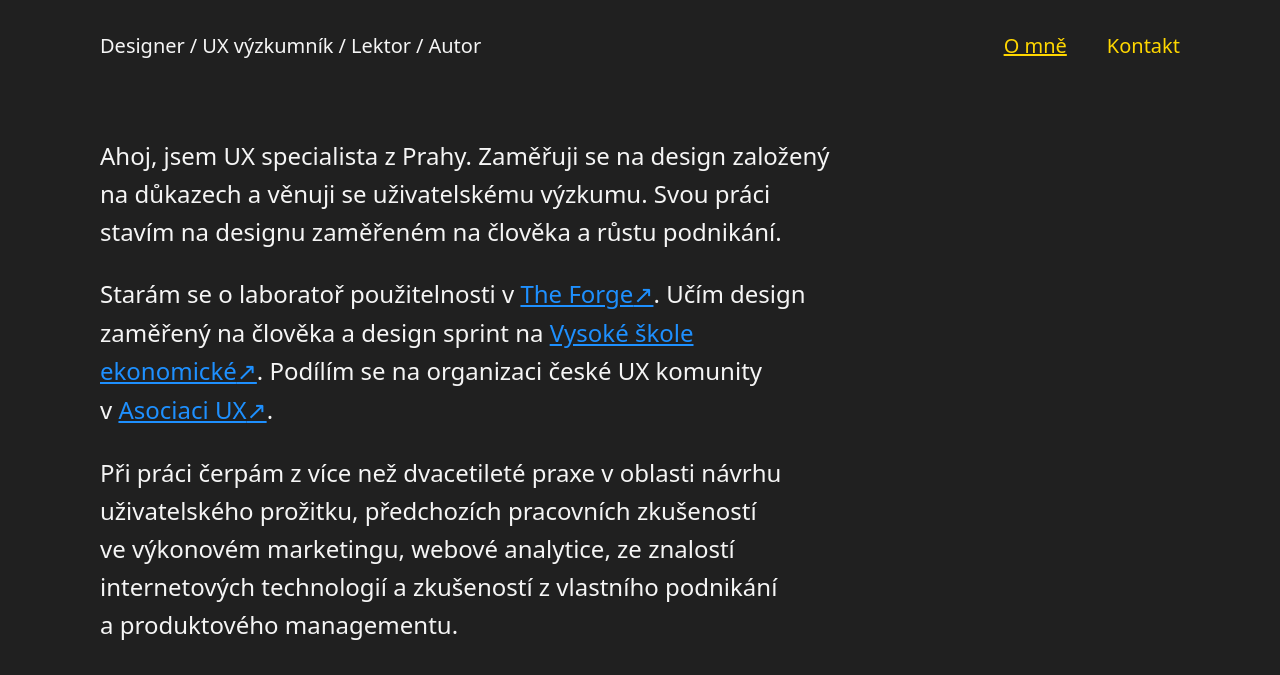
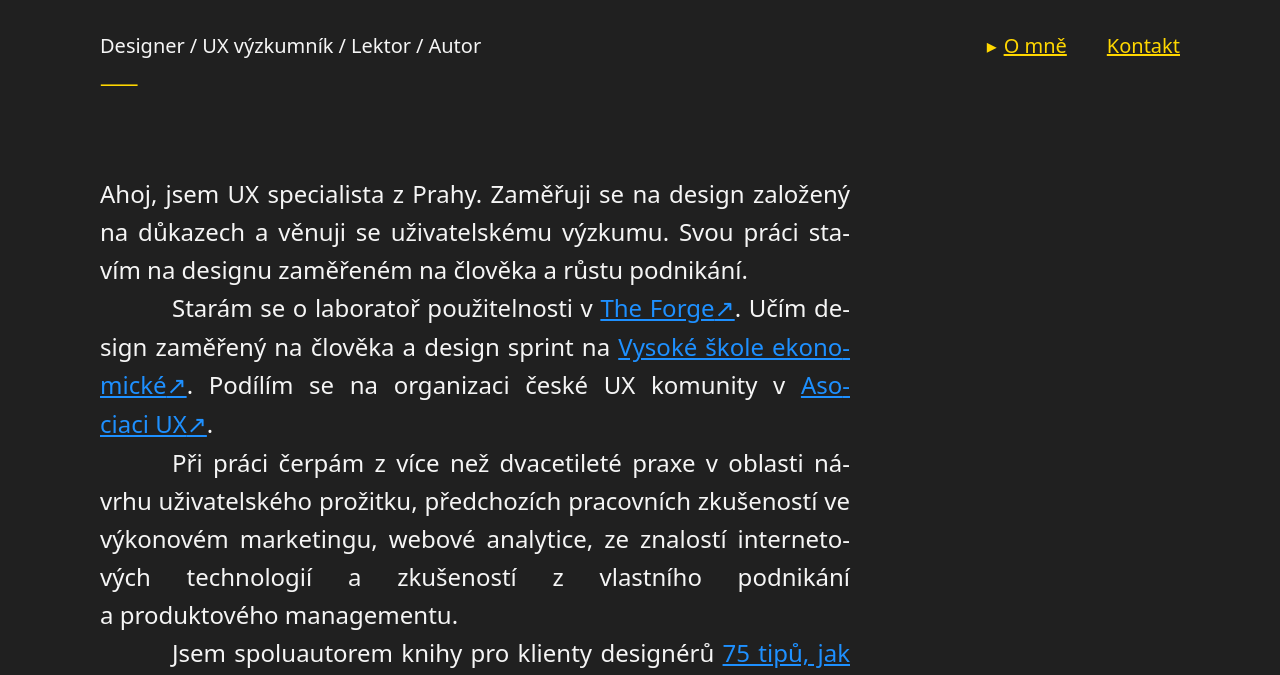
Before and after one commit to garcon/martinkopta.cz, a plain HTML site: page index.html in a window 1280 px wide. Shown: the part 109-784 px from the top of the page. Drawn offline with Linux system fonts and the light colour scheme; a web font is replaced by a local one.

Commit message:
Refactor main content structure and enhance typography styles for better readability

```diff
--- a/index.html
+++ b/index.html
@@ -31,14 +31,16 @@
     </header>
     <main>
         <article>
-            <p>Ahoj, jsem UX specialista z Prahy. Zaměřuji se na design založený na důkazech a věnuji se uživatelskému výzkumu. Svou práci stavím na designu zaměřeném na člověka a růstu podnikání.</p>
-            <p>Starám se o laboratoř použitelnosti v <a href="https://theforge.cz/">The Forge</a>. Učím design zaměřený na člověka a design sprint na <a href="https://kme.vse.cz/studium/magisterske-studium/magisterska-specializace-ux-vyzkum-a-design/">Vysoké škole ekonomické</a>. Podílím se na organizaci české UX komunity v <a href="https://asociaceux.cz/">Asociaci UX</a>.</p>
-            <p>Při práci čerpám z více než dvacetileté praxe v oblasti návrhu uživatelského prožitku, předchozích pracovních zkušeností ve výkonovém marketingu, webové analytice, ze znalostí internetových technologií a zkušeností z vlastního podnikání a produktového managementu.</p>
-            <p>Jsem spoluautorem knihy pro klienty designérů <a href="https://rsow.cz/75tipu">75 tipů, jak si říct o web</a> a online projektu <a href="https://rsow.cz/">#řeknisioweb</a>.</p>
+            <section>
+                <p>Ahoj, jsem UX specialista z Prahy. Zaměřuji se na design založený na důkazech a věnuji se uživatelskému výzkumu. Svou práci stavím na designu zaměřeném na člověka a růstu podnikání.</p>
+                <p>Starám se o laboratoř použitelnosti v <a href="https://theforge.cz/">The Forge</a>. Učím design zaměřený na člověka a design sprint na <a href="https://kme.vse.cz/studium/magisterske-studium/magisterska-specializace-ux-vyzkum-a-design/">Vysoké škole eko&shy;no&shy;mické</a>. Podílím se na organizaci české UX komunity v <a href="https://asociaceux.cz/">Aso&shy;ciaci UX</a>.</p>
+                <p>Při práci čerpám z více než dvacetileté praxe v oblasti návrhu uživatelského prožitku, předchozích pracovních zkušeností ve vý&shy;kono&shy;vém marketingu, webové analytice, ze zna&shy;lostí internetových technologií a zkušeností z vlastního podnikání a produktového mana&shy;gementu.</p>
+                <p>Jsem spoluautorem knihy pro klienty designérů <a href="https://rsow.cz/75tipu">75 tipů, jak si říct o web</a> a online projektu <a href="https://rsow.cz/">#řeknisioweb</a>.</p>
+            </section>
         </article>
     </main>
     <footer>
-        <p>Martin Kopta, <a href="tel:+420604917881">+420 604 917 881</a>, <a href="mailto:hi@martinkopta.cz">hi@martinkopta.cz</a>, <a href="https://ares.gov.cz/ekonomicke-subjekty?ico=69352402">IČ 693 52 402</a>
+        <p>Martin Kopta, <a href="tel:+420604917881">+420 604 917 881</a>, <a href="mailto:hi@martinkopta.cz">hi@martinkopta.cz</a>, <a href="https://ares.gov.cz/ekonomicke-subjekty?ico=69352402">IČ 693 52 402</a>
         <br><a href="/slashes">/SlashPages</a></p>
     </footer>
 </body>
--- a/styles.css
+++ b/styles.css
@@ -11,6 +11,7 @@
     --font-size-small: calc(var(--font-size-base) / 6 * 5); /* 20px */
     --font-size-xsmall: calc(var(--font-size-base) / 6 * 4); /* 16px */
     --font-size-xxsmall: calc(var(--font-size-base) / 6 * 3); /* 12px */
+    --font-stretch-base: 100%;
     --font-line-height-base: 38px;
     --font-weight-base: 400;
     --size-1: 1rem;
@@ -35,6 +36,13 @@
     --length-10: 89px;
 }
 
+@media (max-width: 600px) {
+    :root {
+        --font-stretch-base: 65%;
+    }
+
+}
+
 .outline {
     outline: 1px solid var(--color-text-primary);
 }
@@ -55,6 +63,7 @@ html {
         var(--font-weight-base)
         var(--font-size-base)/var(--font-line-height-base)
         var(--font-family-base);
+    font-stretch: var(--font-stretch-base);
  }
 
 body {
@@ -75,6 +84,18 @@ header {
     gap: 0;
     flex-direction: row;
     align-items: last baseline;
+
+    &:not(:has([itemtype$="BreadcrumbList"])) + main {
+        margin-top: 0;
+        &::before {
+            content: '⸺';
+            display: block;
+            color: var(--color-brand-primary);
+            margin: 0 0 var(--size-3);
+            font-size: var(--font-size-small);
+            font-weight: var(--font-weight-base);
+        }
+    }
 
     * {
         font-size: var(--font-size-small);
@@ -119,23 +140,33 @@ header {
     nav[itemtype$="SiteNavigationElement"] {
         flex-shrink: 1;
 
-        :any-link {
-            color: var(--color-brand-primary);
-            text-decoration: none;
-
-            &[aria-current], &:hover, &:focus {
-                text-decoration: underline;
-            }
-        }
-
         li {
             margin-right: 2em;
 
             &:last-of-type {
                 margin-right: 0;
             }
+
+            :any-link {
+                color: var(--color-brand-primary);
+                text-decoration: underline;
+            }
+
+            &:has([aria-current="page"]) {
+                ::before {
+                    position:absolute;
+                    left: -.85em;
+                    content: '▸';
+                    display: block;
+                    color: var(--color-brand-primary);
+                }
+                :any-link {
+                    position: relative;
+                }
+            }
         }
     }
+
     menu,
     ol,
     ul {
@@ -154,6 +185,7 @@ header {
     nav[itemtype$="BreadcrumbList"] {
         flex: none;
         width: 100%;
+
         &::before {
             content: '⸺';
             display: block;
@@ -205,6 +237,9 @@ main {
 
     article {
         max-width: 750px;
+        hyphens: auto;
+        hyphenate-limit-chars: 5 2 2;
+        text-align: justify;
     }
 
     :any-link {
@@ -227,15 +262,24 @@ main {
 
 
         &:hover,
-        &:focus,
         &[href^="http"]:hover::after,
-        &[href^="http"]:focus::after,
         &:hover span::before,
         &:hover span::after,
+        &:focus,
+        &[href^="http"]:focus::after,
         &:focus span::before,
         &:focus span::after {
             color: var(--color-brand-primary);
-            text-decoration: none;
+            text-decoration: underline var(--color-link-primary);
+        }
+
+        &:active,
+        &[href^="http"]:active::after,
+        &:active span::before,
+        &:active span::after {
+            color: var(--color-background-primary);
+            background: var(--color-brand-primary);
+            text-decoration: underline var(--color-link-primary);
         }
 
         span::before, span::after {
@@ -257,7 +301,17 @@ main {
     }
 
     p {
-        text­‑wrap: pretty
+        margin-bottom: 1lh;
+    }
+
+    section p {
+        text­‑wrap: pretty;
+        margin: 0;
+        text-indent: 3em;
+
+        &:first-of-type {
+            text-indent: 0;
+        }
     }
 
     span::before, span::after {
```
